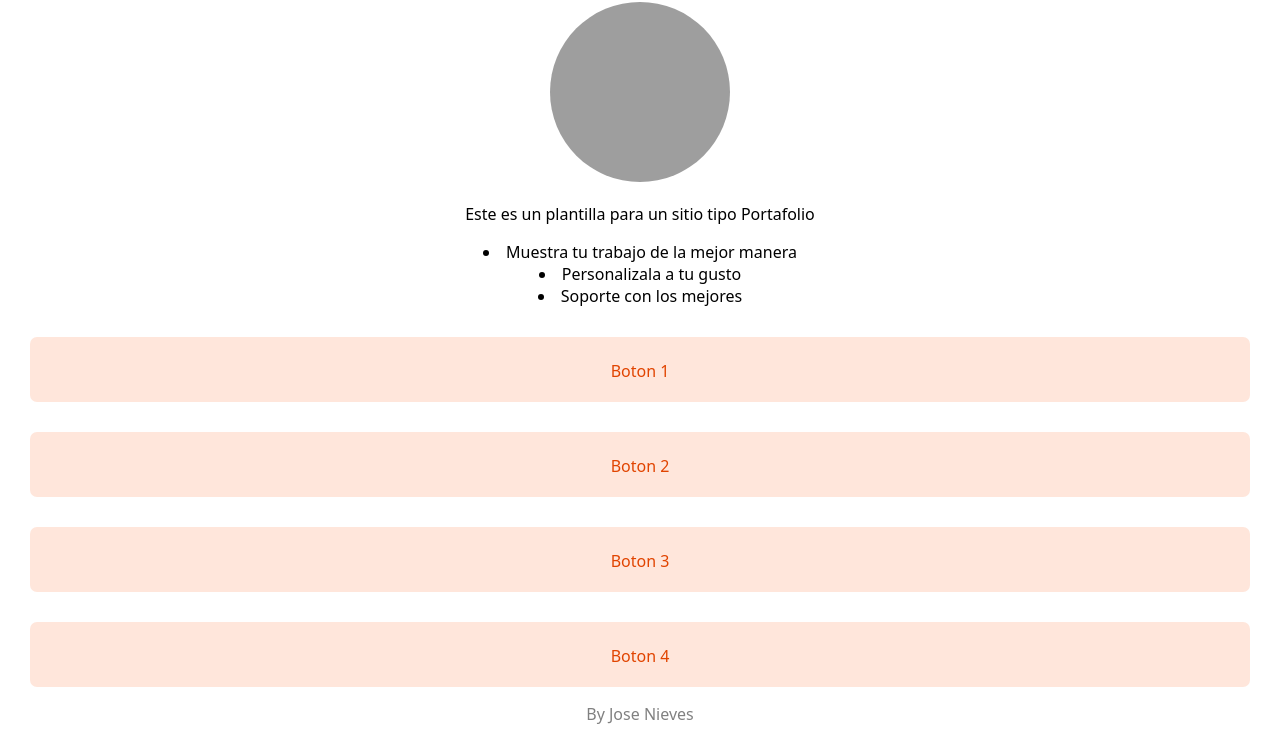
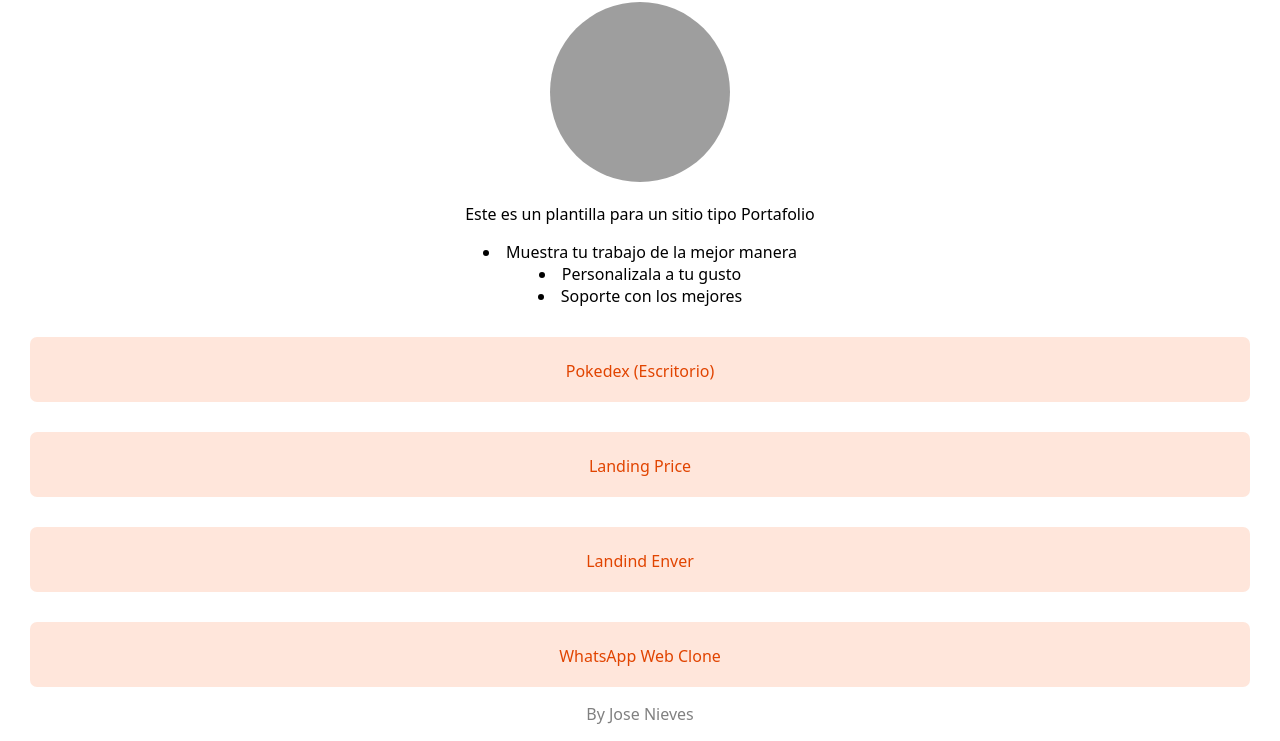
Before and after one commit to JoseNieves00/Portafolio-Jose-Nieves, a plain HTML site: page index.html in a window 1280 px wide. Shown: the part 84-825 px from the top of the page. Drawn offline with nearby package versions, Linux system fonts and the light colour scheme; grey boxes are pictures that could not be loaded.

Commit message:
Update index.html

```diff
--- a/index.html
+++ b/index.html
@@ -115,10 +115,10 @@
 
 
     <section id="Cartas">
-        <a href="#" class="links">Boton 1</a>
-        <a href="#" class="links">Boton 2</a>
-        <a href="#" class="links">Boton 3</a>
-        <a href="#" class="links">Boton 4</a>
+        <a href="https://pokedexbyjn.netlify.app" target="blank" class="links">Pokedex (Escritorio)</a>
+        <a href="https://effortless-alpaca-711110.netlify.app" target="blank" class="links">Landing Price</a>
+        <a href="https://tiny-dasik-a48088.netlify.app" target="blank" class="links">Landind Enver</a>
+        <a href="https://phenomenal-parfait-ab5de6.netlify.app" target="blank" class="links">WhatsApp Web Clone</a>
     </section>
 
     <footer>
```
